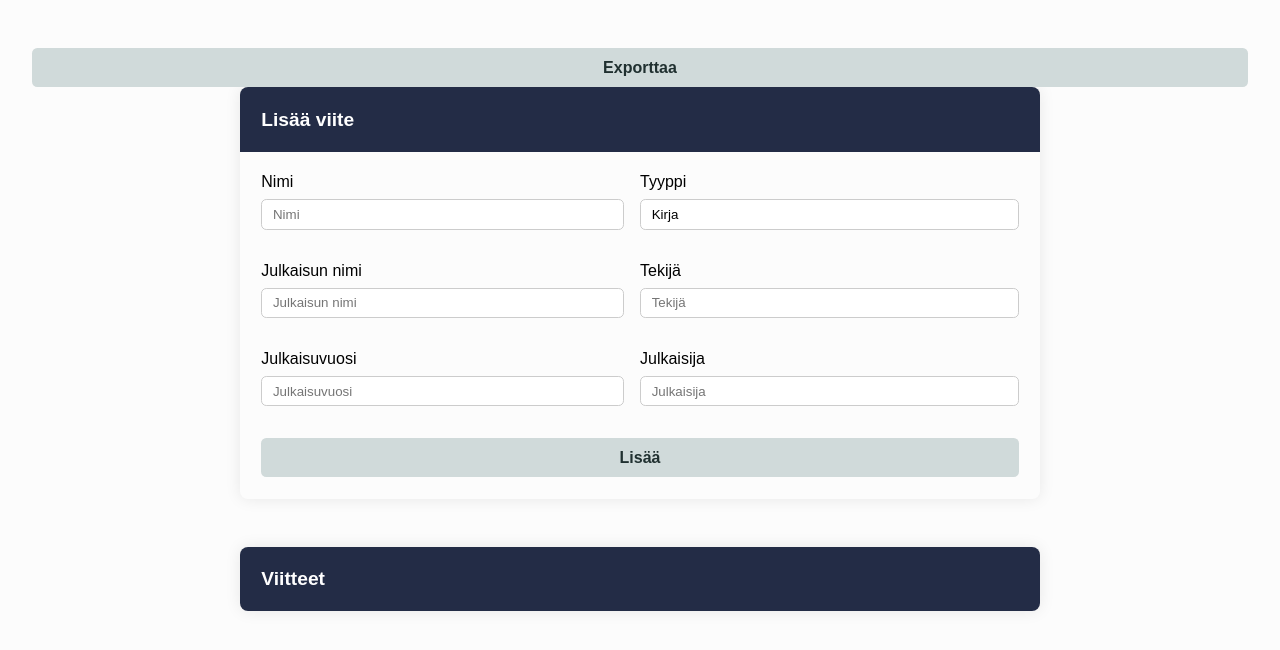
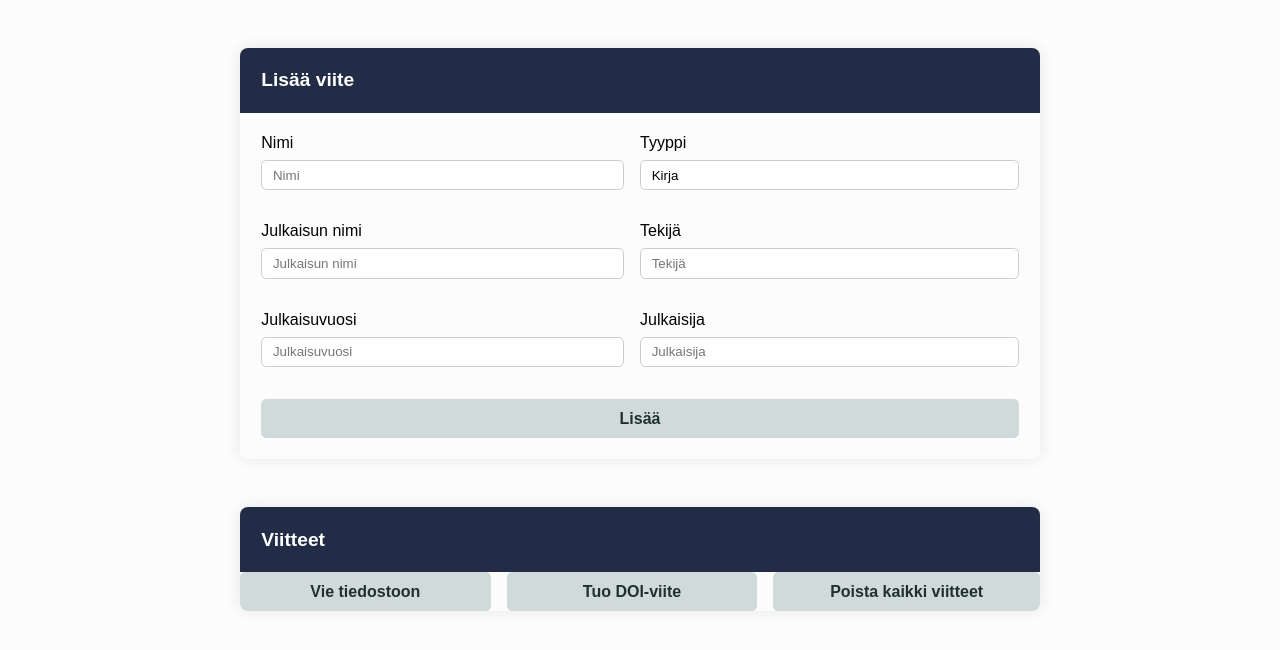
Before and after one commit to siniset/referesh, a Python web app: template app/templates/index.html in a window 1280 px wide. Shown: the part 103-753 px from the top of the page. Run offline with Jinja, Linux system fonts and the light colour scheme; the template is opened without the code that fills it, so the values that code supplies are empty.

Commit message:
modify robot

```diff
--- a/app/templates/index.html
+++ b/app/templates/index.html
@@ -11,11 +11,6 @@
         <header>
             <h1 class="site-title">Viitesovellus</h1>
         </header>
-	<form action="/export" method="GET">
-                <div>
-                    <input id="button" type="submit" class="span-12 button text-bold" value="Exporttaa" />
-                </div>
-	</form>
 
         <section class="vertical box">
             <p class="box-title">Lisää viite</p>
@@ -68,8 +63,21 @@
         <section class="vertical box">
             <p class="box-title">Viitteet</p>
 
+            <div class="reference-options">
+                <div class="row h-gap-lg">
+                    <div class="column span-4">
+                        <a href="/export" class="button text-bold">Vie tiedostoon</a>
+                    </div>
+                    <div class="column span-4">
+                        <a href="" class="button text-bold">Tuo DOI-viite</a>
+                    </div>
+                    <div class="column span-4">
+                        <a href="" class="button text-bold">Poista kaikki viitteet</a>
+                    </div>
+                </div>
+            </div>
+
             <div class="reference-list vertical flex">
-
                 {% for reference in references %}
                 <div onclick={{"toggleReferenceView(" ~ reference.id ~ ")"}}
                     class="reference" data-action="toggle-reference" data-reference-id={{reference.id}}>
```
Also changed, not shown: 2 other files.
